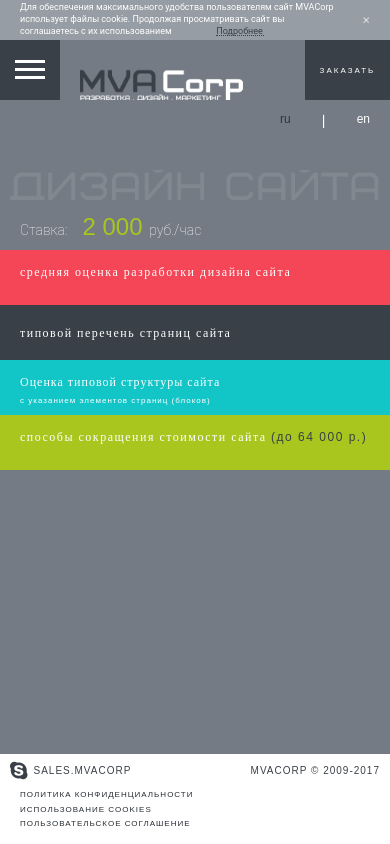
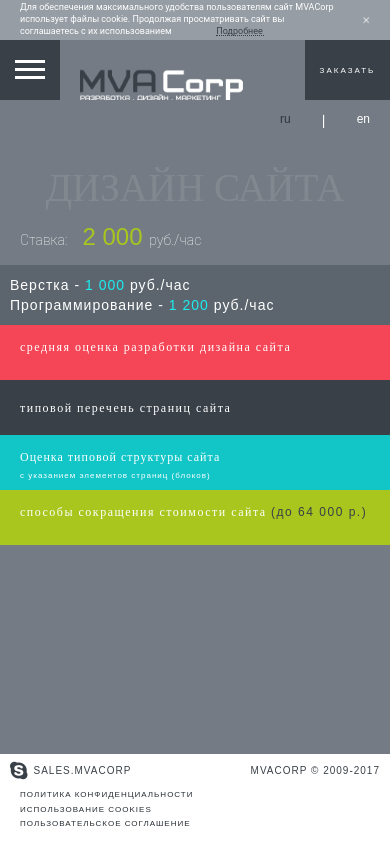
Before and after one commit to MaksimRadziuk/MVACorp-Analitic, a plain HTML site: page index.html in a window 390 px wide. Drawn offline with Linux system fonts and the light colour scheme.

Commit message:
13/12 23.23

```diff
--- a/index.html
+++ b/index.html
@@ -53,7 +53,7 @@
 
     <!-- CONTENT -->
         <div class="topPart">
-            <div class="title"></div>
+            <div class="title"><h1>Дизайн сайта</h1></div>
             <div class="description">
               <div class="description-wrap">
                 <p>Ставка: </p>
@@ -62,6 +62,10 @@
                   <p>руб./час</p>
                 </div>
               </div>
+            </div>
+            <div class="description-wrap2">
+              <p>Верстка - <span>1 000</span> руб./час</p>
+              <p>Программирование - <span>1 200</span> руб./час</p>
             </div>
             <div class="cardBox">
                 <ul class="nav nav-tabs" id="analitic-tab">
--- a/template/css/page.analitic.css
+++ b/template/css/page.analitic.css
@@ -34,19 +34,21 @@
     z-index: 3;
     overflow: hidden;
 }
-.title:before {
-    content: '';
+.title h1 {
     display: block;
+    width: 100%;
+    height: 100%;
     position: absolute;
     left: 0;
-    width: 100%;
-    height: 100%;
-    background-image: url(../img/analitic-title.png);
-    background-repeat: no-repeat;
-    background-position: left bottom;
-    background-size: 100%;
+    bottom: 0;
+    font-size: 5vw;
     opacity: 0.1;
     animation: 3s titleAppearance ease;
+    text-align: center;
+    color: #fff;
+    text-transform: uppercase;
+    font-family: Bicubik;
+    margin: 0;
 }
 .description {
     position: absolute;
@@ -66,7 +68,7 @@
 }
 .description-wrap {
     position: relative;
-    margin-top: 165px;
+    margin-top: 115px;
     padding-left: 20px;
     height: 65px;
     box-sizing: border-box;
@@ -77,10 +79,10 @@
 .description-wrap:before {
     content: '';
     position: absolute;
-    bottom: 0;
+    bottom: -50px;
     left: 0;
     width: 5px;
-    height: 60px;
+    height: 113px;
     background-color: #a8c61e;
 }
 .description-wrap p{
@@ -101,6 +103,23 @@
     color: #a8c61e;
     margin-left: 15px;
     margin-top: 10px;
+}
+.description-wrap2 {
+    position: absolute;
+    top: 175px;
+    left: calc(50% + 20px);
+    letter-spacing: 1px;
+}
+.description-wrap2 p{
+    font-family: RobotoLight, sans-serif;
+    font-size: 16px;
+    font-weight: 100;
+    color: #fff;
+    margin-bottom: 5px;
+}
+.description-wrap2 p span{
+    color: #1decee;
+    font-family: RobotoLight, sans-serif;
 }
 .cardBox {
     position: relative;
@@ -434,6 +453,9 @@ table {
     .title {
         width: 45%;
     }
+    .title h1 {
+        font-size: 4.9vw;
+    }
 }
 @media all and (max-width: 1555px)   {
     .tab-content {
@@ -446,6 +468,10 @@ table {
     }
     .table-box {
         width: 100%;
+    }
+    .title {
+        height: 60px;
+        top: 165px;
     }
 }
 @media all and (max-width: 1386px)   {
@@ -487,6 +513,9 @@ table {
     }
     #panel1 .header-text {
         width: 100%;
+    }
+    .title {
+        top: 175px;
     }
 }
 @media all and (max-width: 1265px) {
@@ -592,13 +621,38 @@ table {
         align-items: flex-end;
     }
     .description-wrap p:first-child {
-        margin-bottom: 10px;
+        margin-bottom: 20px;
     }
     .description-wrap:before {
-        height: 50px;
+        height: 40px;
+        bottom: 0;
     }
     .title {
-        top: 80px;
+        top: 115px;
+    }
+    .description-wrap span {
+        font-size: 30px;
+    }
+    .description-wrap p {
+        font-size: 14px;
+    }
+    .description-wrap2 {
+        width: 100%;
+        position: relative;
+        top: 160px;
+        left: 0;
+        height: 40px;
+        background-color: #5c646d;
+        display: flex;
+        align-items: center;
+        justify-content: flex-start;
+        z-index: 9;
+    }
+    .description-wrap2 p {
+        display: inline;
+        font-size: 14px;
+        margin-left: 30px;
+        margin-bottom: 0;
     }
 }
 @media all and (max-width:1014px)   {
@@ -611,6 +665,9 @@ table {
     .cardBox .nav li:nth-child(1) a{
         padding-top: 14px;
         padding-bottom: 14px;
+    }
+    .tab-content {
+        padding-left: 5px;
     }
 }
 @media all and (max-width: 900px) {
@@ -725,8 +782,11 @@ table {
 @media all and (max-width: 768px) {
     .title {
         width: 50%;
+        top: 120px;
     }
-
+    .title h1 {
+        font-size: 5.2vw;
+    }
     .footer .foot-text {
         bottom: 50px;
         width: 435px;
@@ -820,7 +880,17 @@ table {
         height: 40px;
     }
 }
-
+@media all and (max-width: 640px) {
+    .description-wrap2 p:first-child {
+        margin-left: 20px;
+    }
+    .title h1 {
+        font-size: 5.5vw;
+    }
+    .title {
+        top: 127px;
+    }
+}
 @media all and (max-width: 634px) {
     .cardBox .nav li:nth-child(4) a {
         font-size: 8px;
@@ -1095,7 +1165,17 @@ table {
     .mail-order {
         display: none;
     }
-
+    .description-wrap2 {
+        flex-direction: column;
+        align-items: flex-start;
+    }
+    .description-wrap2 p {
+        margin-bottom: 0;
+        margin-left: 10px;
+    }
+    .description-wrap2 p:first-child {
+        margin-left: 10px;
+    }
 }
 @media all and (max-width: 520px) {
     .order {
@@ -1129,7 +1209,7 @@ table {
         margin-left: 2.5%;
     }
     .cardBox-mobile {
-        margin-top: 210px;
+        margin-top: 225px;
     }
     .description {
         left: 20px;
@@ -1137,12 +1217,21 @@ table {
         width: 215px;
     }
     .description-wrap {
-        margin-top: 0;
+        margin-top: 10px;
         border:none;
         padding-left: 0;
     }
     .description-wrap:before {
         display: none;
+    }
+    .description-wrap2 {
+        top: 225px;
+        height: 60px;
+        justify-content: space-around;
+        padding: 10px 0;
+    }
+    .title h1 {
+        font-size: 10vw;
     }
 }
 @media all and (max-width: 505px) {
```
